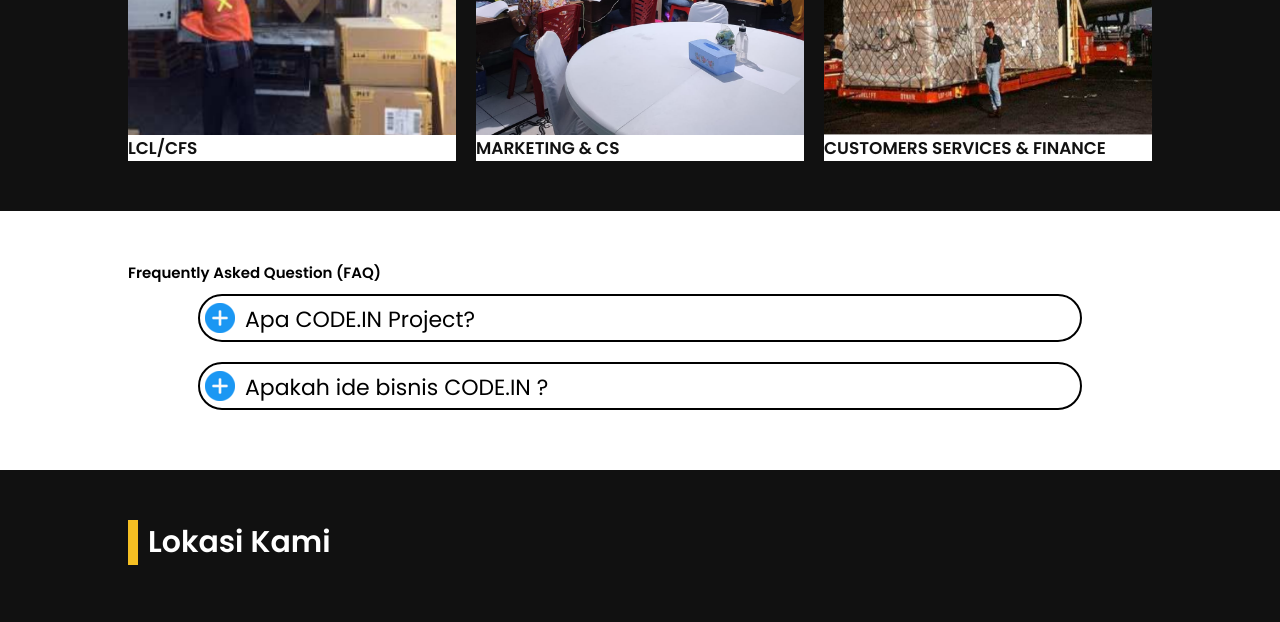
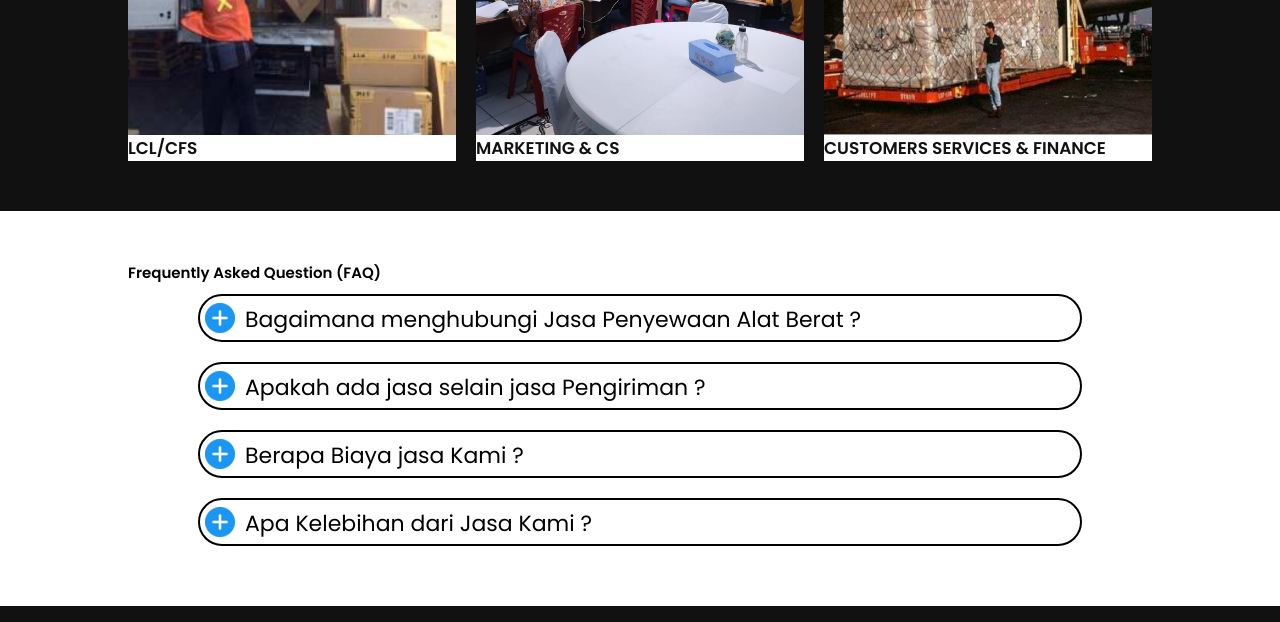
Before and after one commit to kargotranssolusi/companyprofile, a plain HTML site: page index.html in a window 1280 px wide. Shown: the part 3217-3839 px from the top of the page. Drawn offline with nearby package versions, Linux system fonts and the light colour scheme; some packages are replaced by stand-ins of ours; a script that the page names is missing.

Commit message:
update faq

```diff
--- a/index.html
+++ b/index.html
@@ -301,17 +301,31 @@
    <h2>Frequently Asked Question (FAQ)</h2>
       <div class="faq-menu">
          <div class="faq-icon"></div>
-         <h5>Apa CODE.IN Project?</h5>
+         <h5>Bagaimana menghubungi Jasa Penyewaan Alat Berat ?</h5>
       </div>
       <div class="faq-dropdown">
-         <p>CODE.IN Project adalah kelompok perusahaan pribadi yang dimiliki oleh perusahaan CODE.IN di Indonesia. CODE.IN Project aktif dalam pengembangan, pemelirahaan, mendistribusikan dan menjual produk CODE.IN. CODE.IN Company adalah kelompok pengembangan teknologi dan kolaborasi dengan perusahaan ternama di Indonesia. Layanan Manajemen ke CODE.IN Company disediakan oleh CODE.IN di jakarta, Surabaya dan Makasar.</p>
+         <p>Anda bisa menghubungi nomor kami, atau berkonsultasi lewat Whatsapp atau Email kami. Anda juga dapat konsultasikan permasalahan yang terjadi pada pekerjaan , sehingga kami dapat memberikan pelayanan yang terbaik.</p>
       </div>
       <div class="faq-menu">
          <div class="faq-icon"></div>
-         <h5>Apakah ide bisnis CODE.IN ?</h5>
+         <h5>Apakah ada jasa selain jasa Pengiriman ?</h5>
       </div>
       <div class="faq-dropdown">
-         <p>Ide bisnis CODE.IN adalah: "Kami menawarkan berbagai macam rancangan yang dirancang dengan baik, produk sofware atau website yang membantu perusahaan kecil dan besar. Dengan harga yang sangat rendah sehingga sebanyak mungkin pengusaha akan mampu mengembangkan bisnisnya.</p>
+         <p>Selain jasa Pengiriman, Kami juga mmeberikan layanan dokumen, untuk membantu mempersiapan dan memproses dokumen Import dan Export Anda.</p>
+      </div>
+      <div class="faq-menu">
+         <div class="faq-icon"></div>
+         <h5>Berapa Biaya jasa Kami ?</h5>
+      </div>
+      <div class="faq-dropdown">
+         <p>Biaya atau tarif yang kami tawarkan variatif, sesuai dengan jenis dan pekerjaan yang diminta. Namun dapat kami pastikan, harga yang ditawarkan adalah harga yang terbaik dan terjangkau.</p>
+      </div>
+      <div class="faq-menu">
+         <div class="faq-icon"></div>
+         <h5>Apa Kelebihan dari Jasa Kami ?</h5>
+      </div>
+      <div class="faq-dropdown">
+         <p>Kami dapat memberikan pelayanan terbaik One Stop Solution, jadi solusi dari awal hingga akhir proses kegiatan Import dan Export anda, Mulai dari persiapan dokumen hingga proses pengiriman.</p>
       </div>
 </section>
 
```
